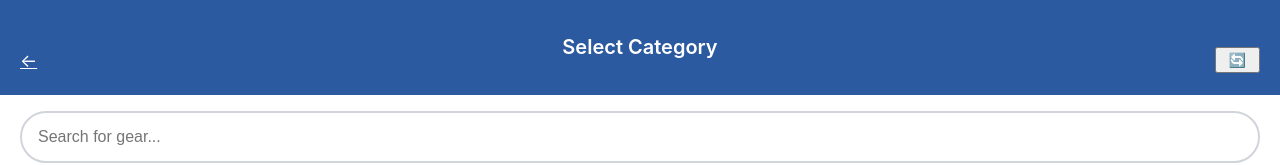
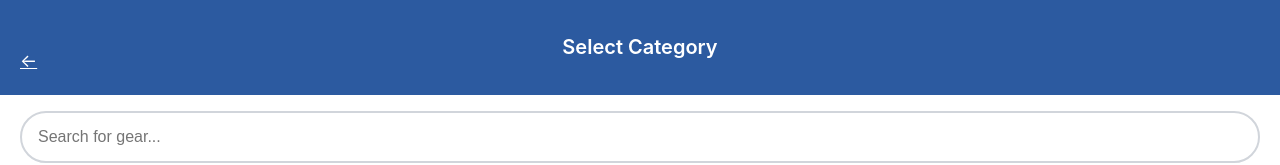
Before and after one commit to ja2z/gear, a React (Vite) app in the folder frontend/: page /categories in a window 1280 px wide. Shown: the top 165 px of the page. Built offline with nearby package versions, Linux system fonts and the light colour scheme; no server answers.

Commit message:
remove refresh button from select category screen

```diff
--- a/frontend/src/pages/Categories.jsx
+++ b/frontend/src/pages/Categories.jsx
@@ -38,14 +38,6 @@ const Categories = () => {
         </Link>
         <h1>Select Category</h1>
         <div className="absolute right-5 top-1/2 transform -translate-y-1/2 flex items-center space-x-2">
-          <button
-            onClick={refreshCategories}
-            disabled={loading}
-            className="text-white text-sm bg-blue-600 hover:bg-blue-700 disabled:opacity-50 px-3 py-1 rounded"
-            title="Refresh from Google Sheets"
-          >
-            🔄
-          </button>
           {getTotalItems() > 0 && (
             <Link
               to="/cart"
```
